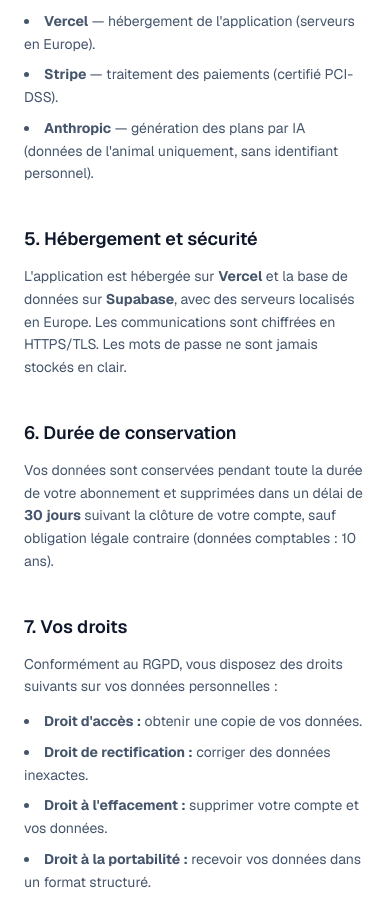
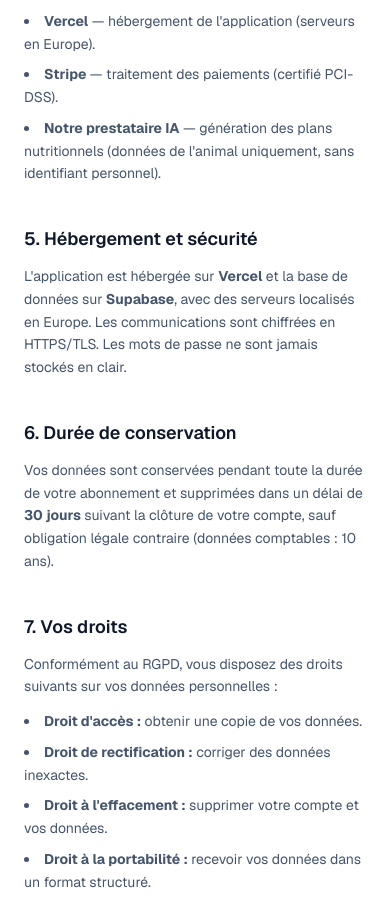
Before and after one commit to paulhunerblaes-eng/paw-nutrition, a Next.js app: page /confidentialite in a window 390 px wide. Shown: the part 1305-2209 px from the top of the page. Built offline with nearby package versions, Linux system fonts and the light colour scheme; no server answers.

Commit message:
Fix AI data consistency, history and mobile text

```diff
--- a/app/confidentialite/page.tsx
+++ b/app/confidentialite/page.tsx
@@ -75,7 +75,7 @@
                 <strong>Stripe</strong> — traitement des paiements (certifié PCI-DSS).
               </li>
               <li>
-                <strong>Anthropic</strong> — génération des plans par IA (données de l&apos;animal
+                <strong>Notre prestataire IA</strong> — génération des plans nutritionnels (données de l&apos;animal
                 uniquement, sans identifiant personnel).
               </li>
             </ul>
--- a/app/dashboard/page.tsx
+++ b/app/dashboard/page.tsx
@@ -303,8 +303,8 @@
                         {done && <CheckIcon className="h-4 w-4" />}
                       </div>
                       <div style={{ flex: '1 1 0%', minWidth: 0 }}>
-                        <div className="flex items-center justify-between gap-2">
-                          <p className="truncate text-sm font-medium text-slate-900">{m.name}</p>
+                        <div className="flex items-start justify-between gap-2">
+                          <p className="text-sm font-medium text-slate-900" style={{ minWidth: 0, flex: '1 1 0%', overflow: 'hidden', textOverflow: 'ellipsis', whiteSpace: 'nowrap' }}>{m.name}</p>
                           <span className="flex-shrink-0 text-sm font-semibold text-slate-700">{m.amount}</span>
                         </div>
                         <p className="mt-0.5 text-xs text-slate-400">{m.time}</p>
--- a/app/dashboard/plan/page.tsx
+++ b/app/dashboard/plan/page.tsx
@@ -46,7 +46,7 @@
           Génération de votre plan{dots}
         </h2>
         <p className="text-sm text-slate-400">
-          Claude analyse le profil de votre animal et prépare des recommandations personnalisées. Cela prend environ 15 secondes.
+          Notre système analyse le profil de votre animal et prépare des recommandations personnalisées. Cela prend environ 15 secondes.
         </p>
       </div>
     </div>
```
